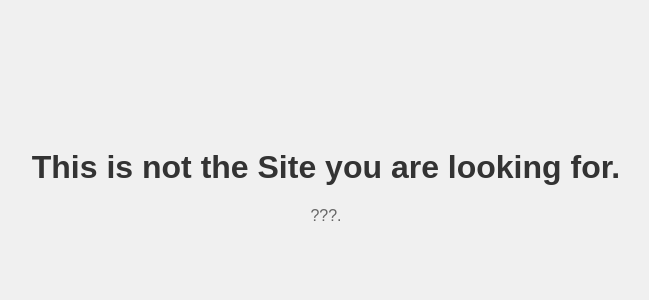
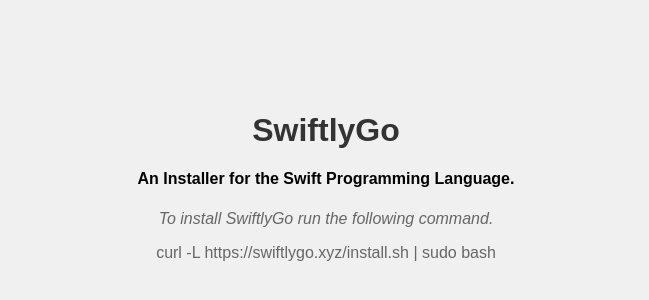
Before and after one commit to cyberxdruid211/test123, a plain HTML site: page index.html in a window 1280 px wide. Shown: the part 216-516 px from the top of the page, without its empty margins (314-963 px from the left). Drawn offline with Linux system fonts and the light colour scheme.

Commit message:
Update index.html

```diff
--- a/index.html
+++ b/index.html
@@ -3,7 +3,7 @@
 <head>
     <meta charset="UTF-8">
     <meta name="viewport" content="width=device-width, initial-scale=1.0">
-    <title>move along</title>
+    <title>swiftlygo</title>
     <style>
         body {
             font-family: Arial, sans-serif;
@@ -27,8 +27,10 @@
 </head>
 <body>
     <div class="container">
-        <h1>This is not the Site you are looking for.</h1>
-        <p>???.</p>
+        <h1>SwiftlyGo</h1>
+        <h4>An Installer for the Swift Programming Language.</h4>
+        <p><i>To install SwiftlyGo run the following command.</i></p>
+        <p>curl -L https://swiftlygo.xyz/install.sh | sudo bash</p>
     </div>
 </body>
 </html>
```
